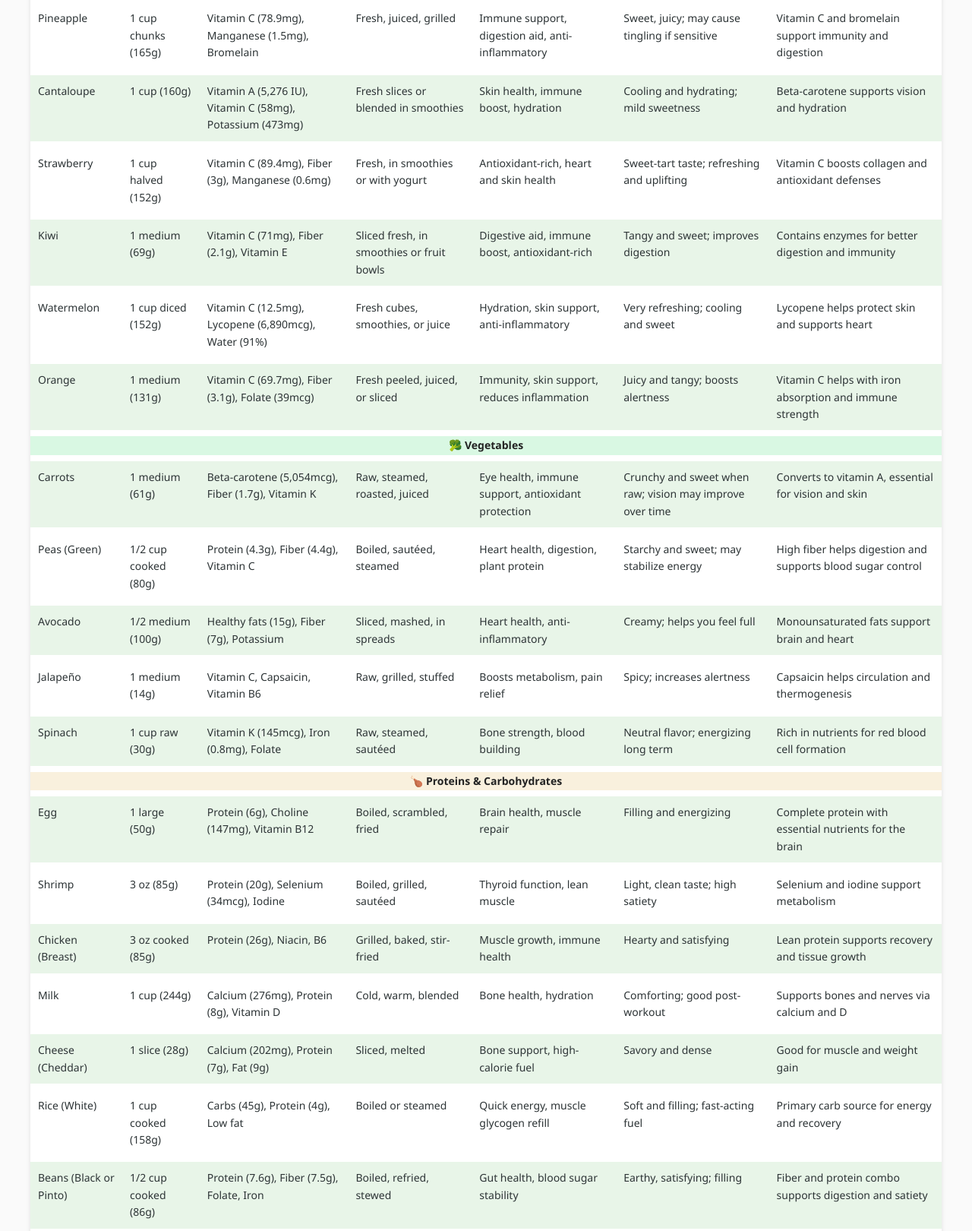
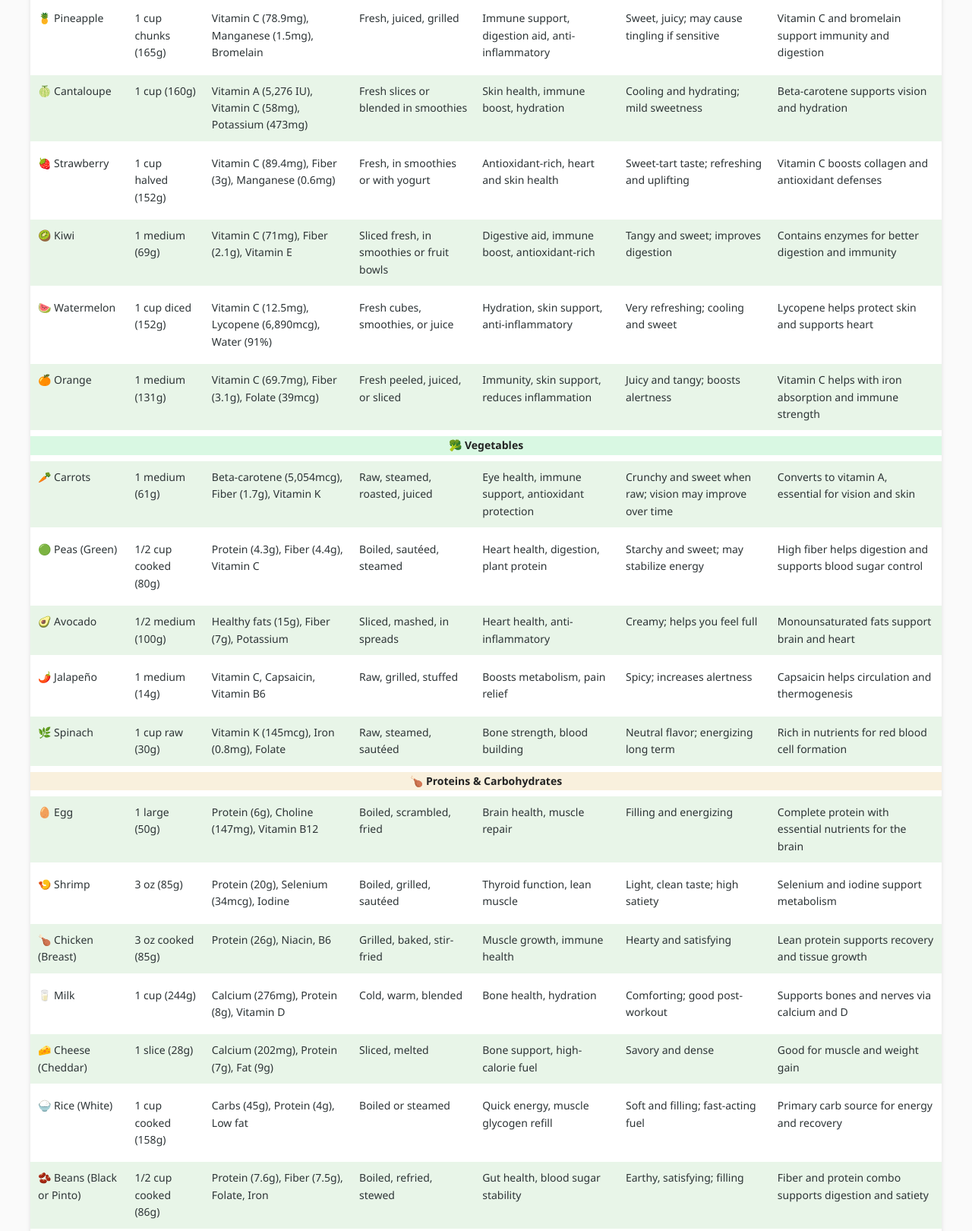
Before and after one commit to lamgodd/mywebsite, a plain HTML site: page index.html in a window 1280 px wide. Shown: the part 3736-5356 px from the top of the page at 76% size. Drawn offline with Linux system fonts and the light colour scheme.

Commit message:
Update index.html

```diff
--- a/index.html
+++ b/index.html
@@ -486,7 +486,7 @@
     <div id="total-count">Total supplements listed: 0</div>
   </section>
 
-  <section id="diet">
+<section id="diet">
   <h2>Diet & Food Tracker</h2>
   <table role="table" aria-label="List of foods and their nutritional benefits">
     <thead>
@@ -504,7 +504,7 @@
       <!-- Fruits -->
       <tr><th colspan="7" style="background:#e8f6ff;">🍓 Fruits</th></tr>
       <tr>
-        <td>Pineapple</td>
+        <td>🍍 Pineapple</td>
         <td>1 cup chunks (165g)</td>
         <td>Vitamin C (78.9mg), Manganese (1.5mg), Bromelain</td>
         <td>Fresh, juiced, grilled</td>
@@ -513,7 +513,7 @@
         <td>Vitamin C and bromelain support immunity and digestion</td>
       </tr>
       <tr>
-        <td>Cantaloupe</td>
+        <td>🍈 Cantaloupe</td>
         <td>1 cup (160g)</td>
         <td>Vitamin A (5,276 IU), Vitamin C (58mg), Potassium (473mg)</td>
         <td>Fresh slices or blended in smoothies</td>
@@ -522,7 +522,7 @@
         <td>Beta-carotene supports vision and hydration</td>
       </tr>
       <tr>
-        <td>Strawberry</td>
+        <td>🍓 Strawberry</td>
         <td>1 cup halved (152g)</td>
         <td>Vitamin C (89.4mg), Fiber (3g), Manganese (0.6mg)</td>
         <td>Fresh, in smoothies or with yogurt</td>
@@ -531,7 +531,7 @@
         <td>Vitamin C boosts collagen and antioxidant defenses</td>
       </tr>
       <tr>
-        <td>Kiwi</td>
+        <td>🥝 Kiwi</td>
         <td>1 medium (69g)</td>
         <td>Vitamin C (71mg), Fiber (2.1g), Vitamin E</td>
         <td>Sliced fresh, in smoothies or fruit bowls</td>
@@ -540,7 +540,7 @@
         <td>Contains enzymes for better digestion and immunity</td>
       </tr>
       <tr>
-        <td>Watermelon</td>
+        <td>🍉 Watermelon</td>
         <td>1 cup diced (152g)</td>
         <td>Vitamin C (12.5mg), Lycopene (6,890mcg), Water (91%)</td>
         <td>Fresh cubes, smoothies, or juice</td>
@@ -549,7 +549,7 @@
         <td>Lycopene helps protect skin and supports heart</td>
       </tr>
       <tr>
-        <td>Orange</td>
+        <td>🍊 Orange</td>
         <td>1 medium (131g)</td>
         <td>Vitamin C (69.7mg), Fiber (3.1g), Folate (39mcg)</td>
         <td>Fresh peeled, juiced, or sliced</td>
@@ -561,7 +561,7 @@
       <!-- Vegetables -->
       <tr><th colspan="7" style="background:#d9f8e3;">🥦 Vegetables</th></tr>
       <tr>
-        <td>Carrots</td>
+        <td>🥕 Carrots</td>
         <td>1 medium (61g)</td>
         <td>Beta-carotene (5,054mcg), Fiber (1.7g), Vitamin K</td>
         <td>Raw, steamed, roasted, juiced</td>
@@ -570,7 +570,7 @@
         <td>Converts to vitamin A, essential for vision and skin</td>
       </tr>
       <tr>
-        <td>Peas (Green)</td>
+        <td>🟢 Peas (Green)</td>
         <td>1/2 cup cooked (80g)</td>
         <td>Protein (4.3g), Fiber (4.4g), Vitamin C</td>
         <td>Boiled, sautéed, steamed</td>
@@ -579,7 +579,7 @@
         <td>High fiber helps digestion and supports blood sugar control</td>
       </tr>
       <tr>
-        <td>Avocado</td>
+        <td>🥑 Avocado</td>
         <td>1/2 medium (100g)</td>
         <td>Healthy fats (15g), Fiber (7g), Potassium</td>
         <td>Sliced, mashed, in spreads</td>
@@ -588,7 +588,7 @@
         <td>Monounsaturated fats support brain and heart</td>
       </tr>
       <tr>
-        <td>Jalapeño</td>
+        <td>🌶️ Jalapeño</td>
         <td>1 medium (14g)</td>
         <td>Vitamin C, Capsaicin, Vitamin B6</td>
         <td>Raw, grilled, stuffed</td>
@@ -597,7 +597,7 @@
         <td>Capsaicin helps circulation and thermogenesis</td>
       </tr>
       <tr>
-        <td>Spinach</td>
+        <td>🌿 Spinach</td>
         <td>1 cup raw (30g)</td>
         <td>Vitamin K (145mcg), Iron (0.8mg), Folate</td>
         <td>Raw, steamed, sautéed</td>
@@ -609,7 +609,7 @@
       <!-- Proteins & Carbohydrates -->
       <tr><th colspan="7" style="background:#f9f0dd;">🍗 Proteins & Carbohydrates</th></tr>
       <tr>
-        <td>Egg</td>
+        <td>🥚 Egg</td>
         <td>1 large (50g)</td>
         <td>Protein (6g), Choline (147mg), Vitamin B12</td>
         <td>Boiled, scrambled, fried</td>
@@ -618,7 +618,7 @@
         <td>Complete protein with essential nutrients for the brain</td>
       </tr>
       <tr>
-        <td>Shrimp</td>
+        <td>🍤 Shrimp</td>
         <td>3 oz (85g)</td>
         <td>Protein (20g), Selenium (34mcg), Iodine</td>
         <td>Boiled, grilled, sautéed</td>
@@ -627,7 +627,7 @@
         <td>Selenium and iodine support metabolism</td>
       </tr>
       <tr>
-        <td>Chicken (Breast)</td>
+        <td>🍗 Chicken (Breast)</td>
         <td>3 oz cooked (85g)</td>
         <td>Protein (26g), Niacin, B6</td>
         <td>Grilled, baked, stir-fried</td>
@@ -636,7 +636,7 @@
         <td>Lean protein supports recovery and tissue growth</td>
       </tr>
       <tr>
-        <td>Milk</td>
+        <td>🥛 Milk</td>
         <td>1 cup (244g)</td>
         <td>Calcium (276mg), Protein (8g), Vitamin D</td>
         <td>Cold, warm, blended</td>
@@ -645,7 +645,7 @@
         <td>Supports bones and nerves via calcium and D</td>
       </tr>
       <tr>
-        <td>Cheese (Cheddar)</td>
+        <td>🧀 Cheese (Cheddar)</td>
         <td>1 slice (28g)</td>
         <td>Calcium (202mg), Protein (7g), Fat (9g)</td>
         <td>Sliced, melted</td>
@@ -654,7 +654,7 @@
         <td>Good for muscle and weight gain</td>
       </tr>
       <tr>
-        <td>Rice (White)</td>
+        <td>🍚 Rice (White)</td>
         <td>1 cup cooked (158g)</td>
         <td>Carbs (45g), Protein (4g), Low fat</td>
         <td>Boiled or steamed</td>
@@ -663,7 +663,7 @@
         <td>Primary carb source for energy and recovery</td>
       </tr>
       <tr>
-        <td>Beans (Black or Pinto)</td>
+        <td>🫘 Beans (Black or Pinto)</td>
         <td>1/2 cup cooked (86g)</td>
         <td>Protein (7.6g), Fiber (7.5g), Folate, Iron</td>
         <td>Boiled, refried, stewed</td>
@@ -672,7 +672,7 @@
         <td>Fiber and protein combo supports digestion and satiety</td>
       </tr>
       <tr>
-        <td>Tortilla (Corn)</td>
+        <td>🌮 Tortilla (Corn)</td>
         <td>1 medium (28g)</td>
         <td>Carbs (12g), Fiber (1g), Iron (0.4mg)</td>
         <td>Grilled, warmed, filled</td>
@@ -683,6 +683,7 @@
     </tbody>
   </table>
 </section>
+
 
 
   <section id="topicals">
```
